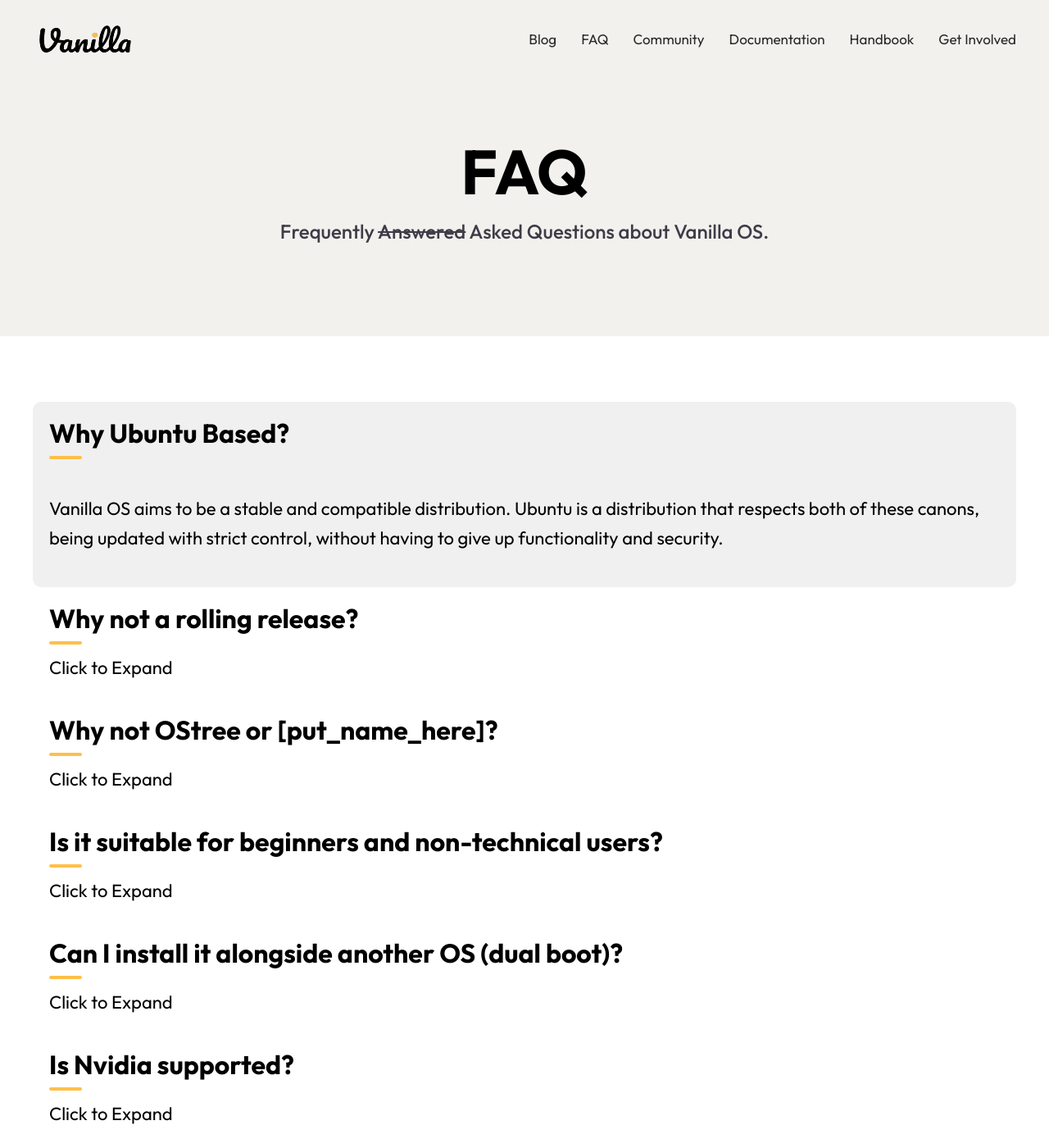
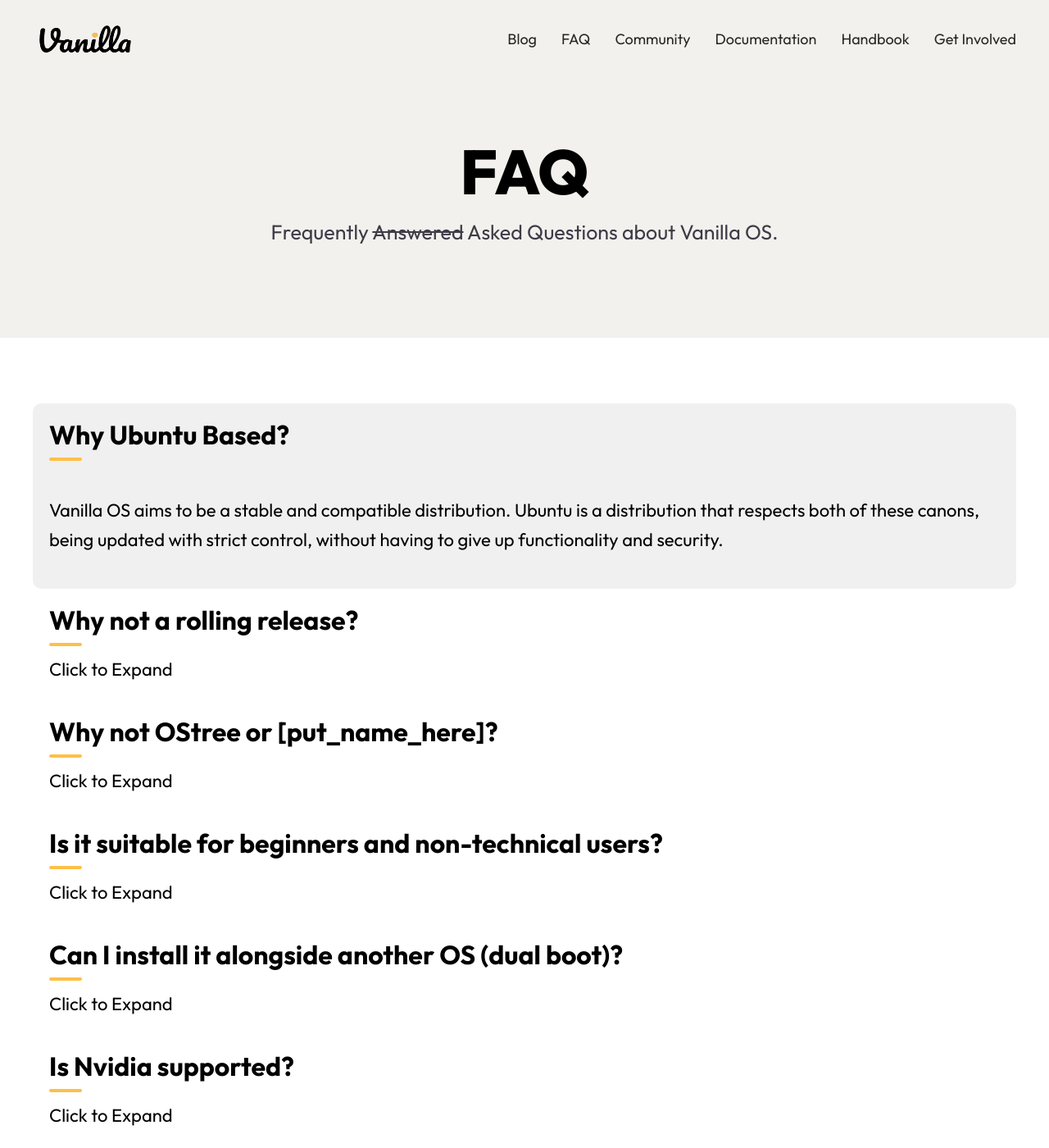
Before and after one commit to Vanilla-OS/website, a Jekyll site: the page built from faq.md, in a window 1280 px wide and 1400 px high. Shown: the whole window at 82% size. Built offline with Jekyll 4.4.1, drawn with Linux system fonts in a browser that asks for light colours.

Commit message:
fix font sizes

```diff
--- a/assets/css/style.css
+++ b/assets/css/style.css
@@ -83,7 +83,7 @@
 h4,
 h5,
 h6 {
-    font-weight: 700;
+    font-weight: 800;
     margin: 0;
 }
 
@@ -167,7 +167,7 @@
 .topbar-navigation a {
     display: block;
     padding: 0;
-    font-size: 17px;
+    font-size: 18px;
     border-bottom: 1px dotted;
     border-color: transparent;
 }
@@ -233,9 +233,9 @@
 }
 
 .hero p {
-    font-weight: 500;
-    font-size: 24px;
-    line-height: 36px;
+    font-weight: 400;
+    font-size: 25px;
+    line-height: 38px;
     color: #3F3B47;
     margin: 0 0 40px 0;
     z-index: 2;
@@ -486,6 +486,11 @@
     position: relative;
     overflow: hidden;
     height: 0;
+}
+
+.accordion-title h3 {
+    font-size: 23px;
+    font-weight: 700;
 }
 
 .accordion-item.accordion-open .accordion-text {
```
